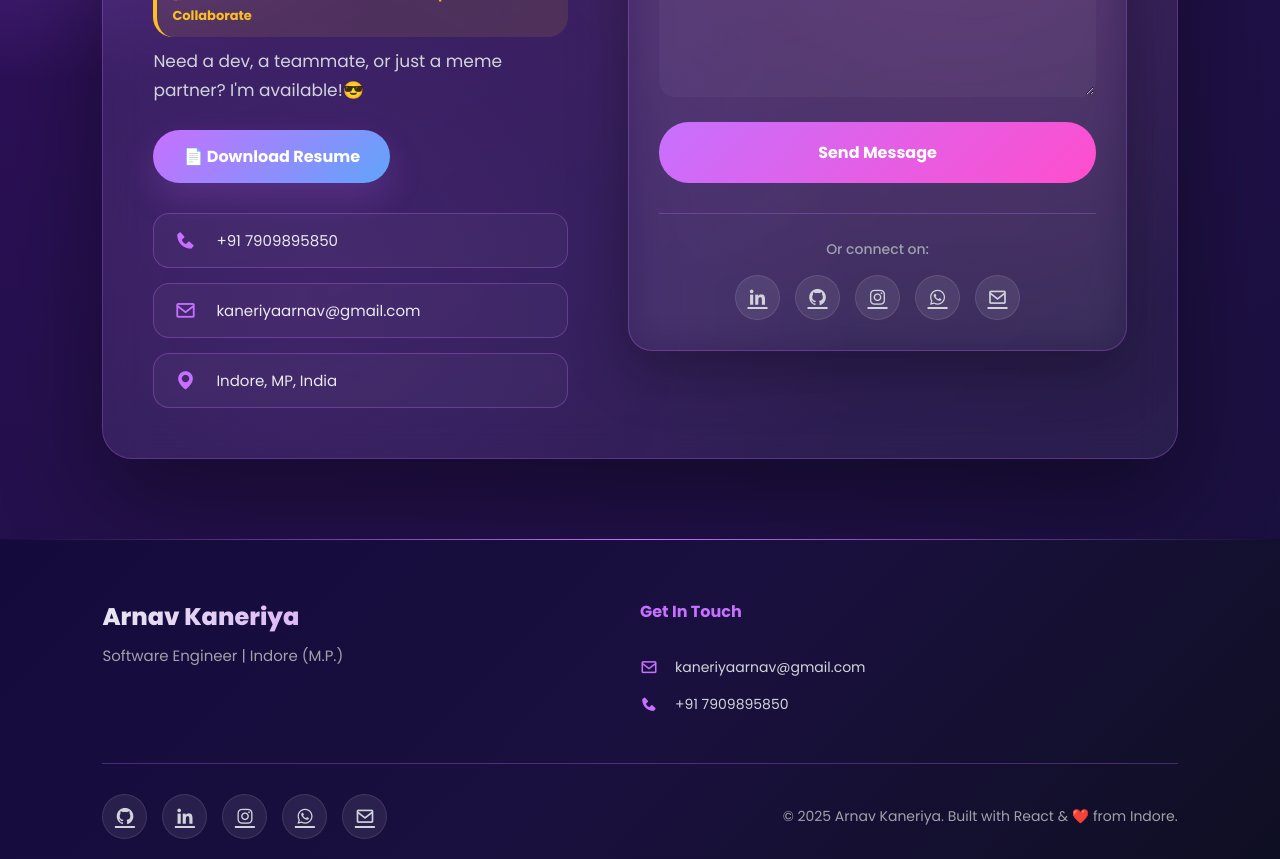
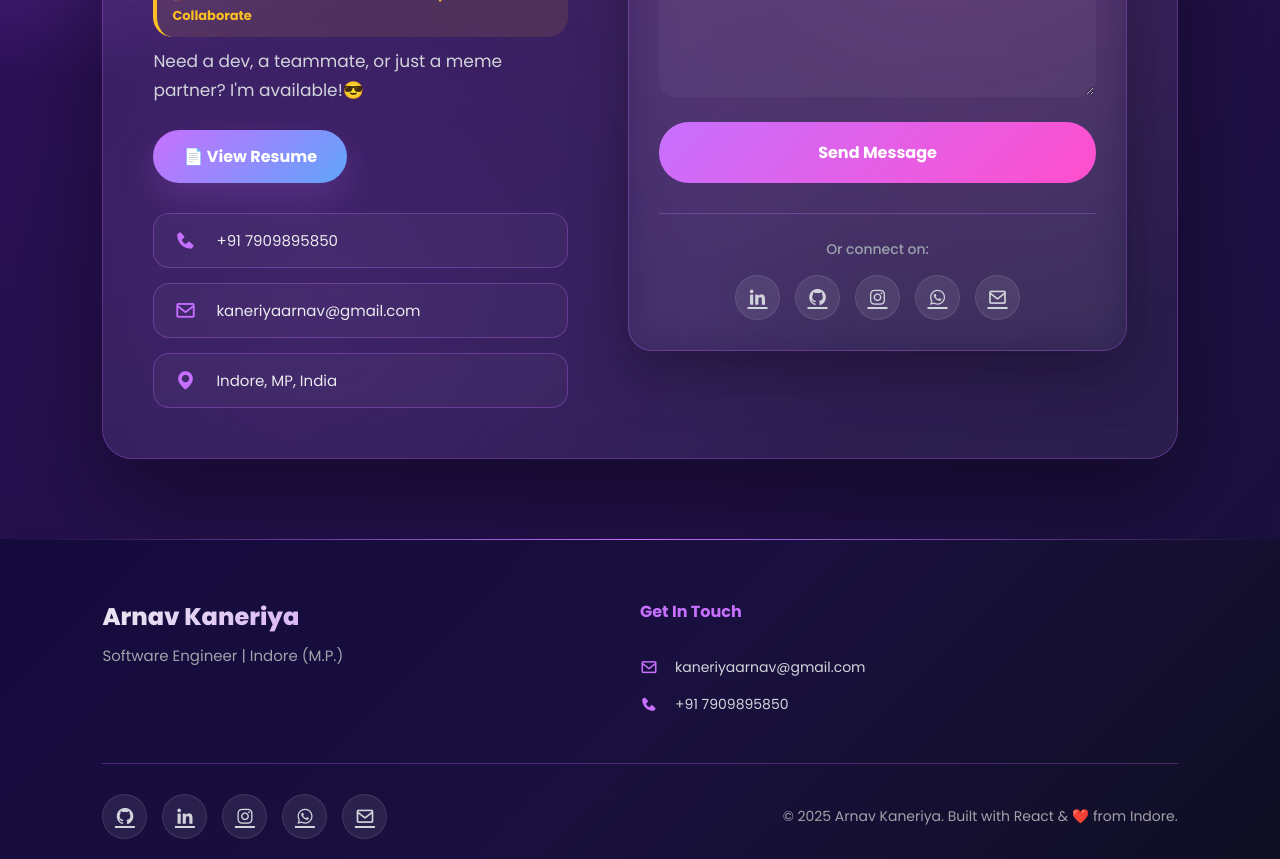
Before and after one commit to Arnav-techh/portfolio, a React (Vite) app: page / in a window 1280 px wide. Shown: the part 7960-8819 px from the top of the page. Built offline with nearby package versions, Linux system fonts and the light colour scheme.

Commit message:
🔧 Resume: Download → View only (browser open)

```diff
--- a/src/components/Contact.jsx
+++ b/src/components/Contact.jsx
@@ -59,9 +59,8 @@ const Contact = () => {
                     className="resume-download-btn"
                     target="_blank"
                     rel="noreferrer"
-                    download
                   >
-                    📄 Download Resume
+                    📄 View Resume
                   </a>
                 </div>
 
```
